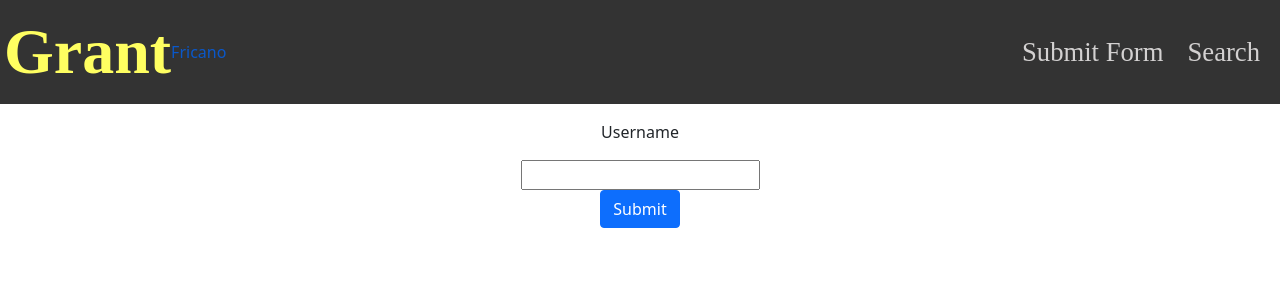
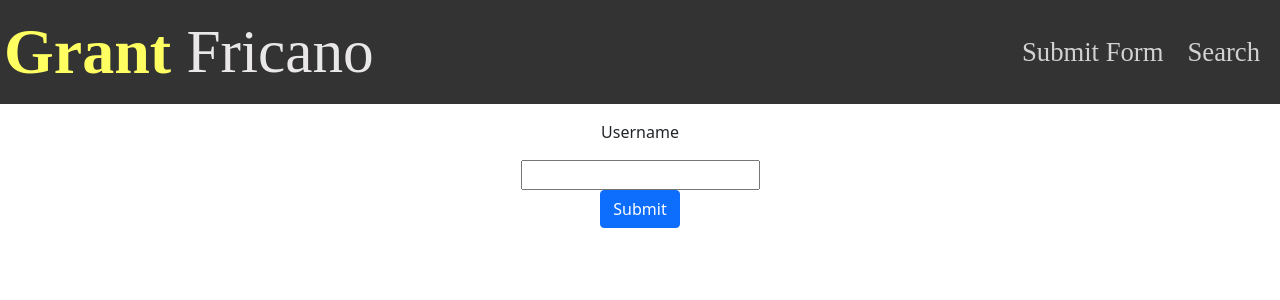
Before and after one commit to grantfricano/qvs-fe, a React (Create React App) app: page /submitdata in a window 1280 px wide. Shown: the top 300 px of the page. Built offline with nearby package versions, Linux system fonts and the light colour scheme; a web font is replaced by a local one.

Commit message:
more css testing

```diff
--- a/src/Navbar.js
+++ b/src/Navbar.js
@@ -3,7 +3,7 @@ import { Link, useMatch, useResolvedPath } from "react-router-dom"
 export default function Navbar() {
     return (
     <nav className="nav">
-      <Link to="/"><div className="navbar-name">Grant</div>Fricano</Link>
+      <Link to="/"><span className="navbar-name">Grant </span><span className="navbar-lastname">&nbsp;Fricano</span></Link>
       <ul className="navbar-links">
         <li><Link to="/submitdata">Submit Form</Link></li>
         <li><Link to="/search">Search</Link></li>
--- a/src/index.css
+++ b/src/index.css
@@ -30,6 +30,13 @@ code {
    font-family: 'bebas-neue-by-fontfabric' !important;
    font-size: 48pt;
    font-weight: 700;
+}
+
+.navbar-lastname {
+  color: rgb(233, 231, 231) !important;
+  font-family: 'bebas-neue-by-fontfabric' !important;
+  font-size: 46pt;
+  font-weight: 300;
 }
 
 .navbar-links {
```
